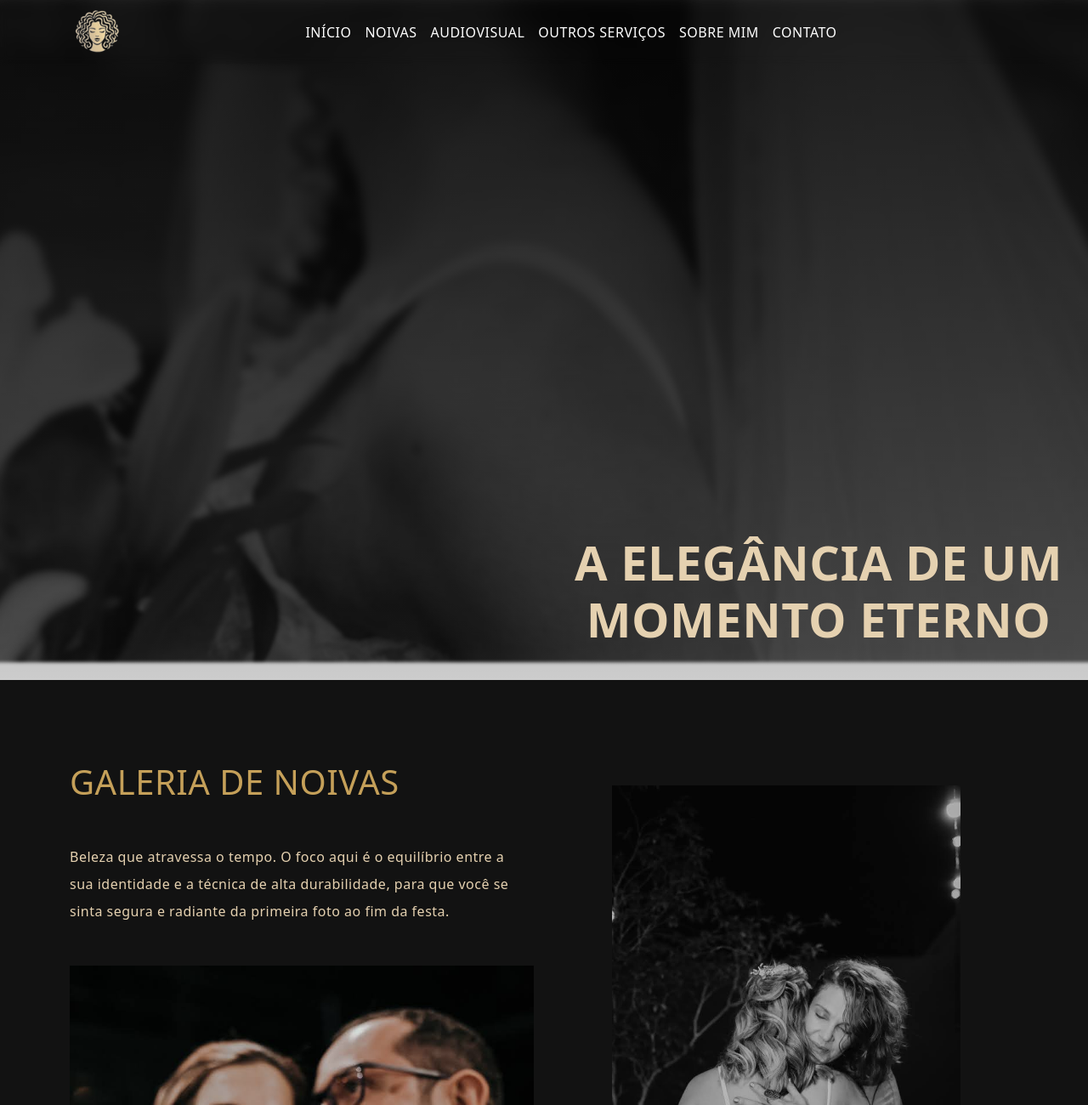
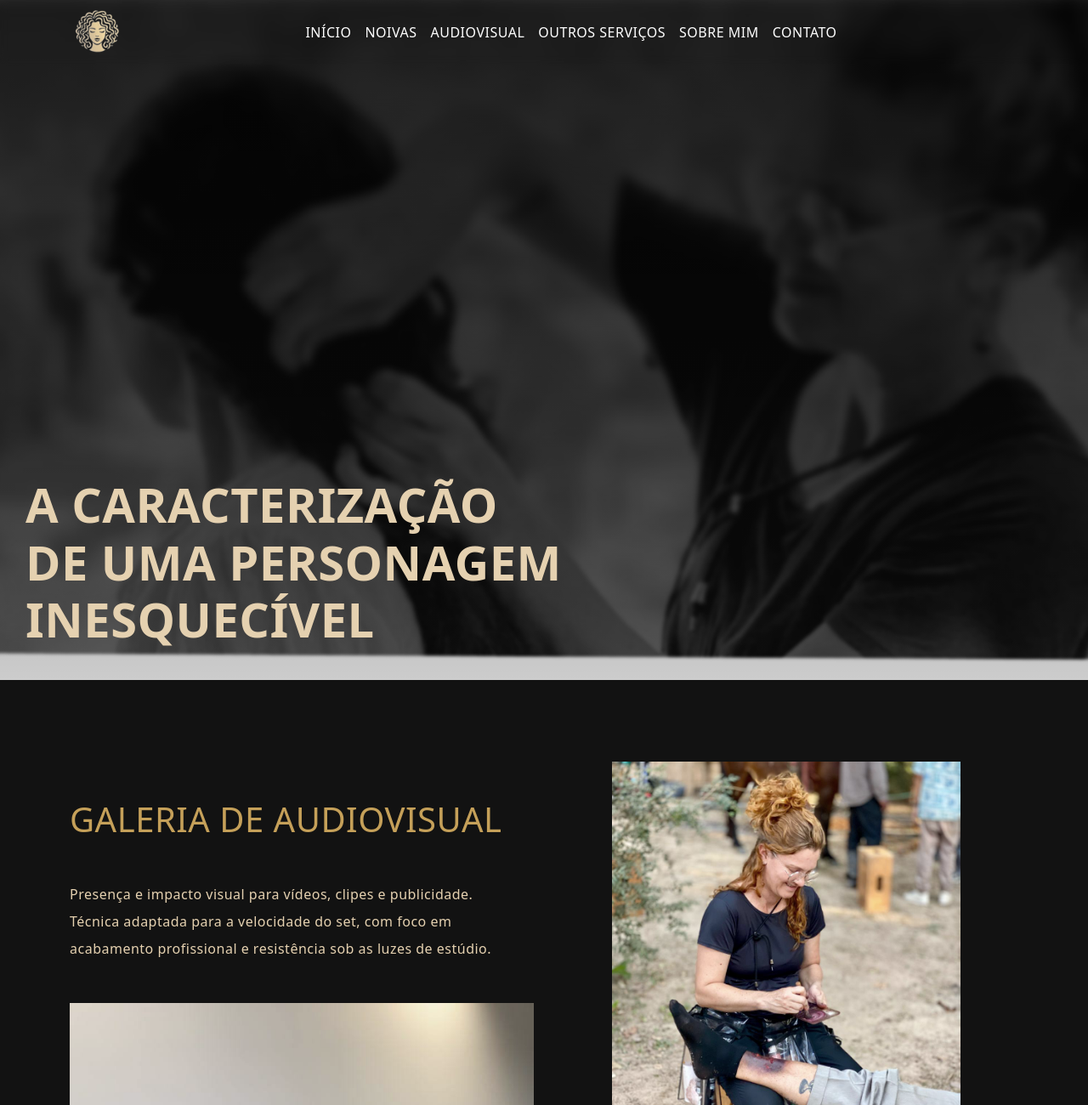
Before and after one commit to carlossfelipe/camilalee, a React (Vite) app in the folder crocodila-lee/: page /audiovisual in a window 1280 px wide. Shown: the top 1300 px of the page at 85% size. Built offline with nearby package versions, Linux system fonts and the light colour scheme.

Commit message:
finalizado a pagira de cinema

```diff
--- a/crocodila-lee/package.json
+++ b/crocodila-lee/package.json
@@ -12,7 +12,8 @@
   "dependencies": {
     "bootstrap": "^5.3.8",
     "react": "^19.2.5",
-    "react-dom": "^19.2.5"
+    "react-dom": "^19.2.5",
+    "react-router-dom": "^7.17.0"
   },
   "devDependencies": {
     "@eslint/js": "^10.0.1",
--- /dev/null
+++ b/crocodila-lee/src/App.jsx
@@ -0,0 +1,19 @@
+import { BrowserRouter, Routes, Route } from "react-router-dom";
+import Home from "./pages/home/Home";
+import Noivas from "./pages/noivas/Noivas";
+import Cinema from "./pages/cinema/Cinema";
+
+export default function App() {
+  return (
+    <BrowserRouter>
+      <Routes>
+        <Route path="/" element={<Home />} />
+        <Route path="/noivas" element={<Noivas />} />
+        <Route path="/audiovisual" element={<Cinema />} />
+        <Route path="/servicos" element={<h1>serviços</h1>} />
+        <Route path="/sobre" element={<h1>sobre</h1>} />
+        <Route path="/contato" element={<h1>contato</h1>} />
+      </Routes>
+    </BrowserRouter>
+  );
+}
--- a/crocodila-lee/src/components/Navbar.jsx
+++ b/crocodila-lee/src/components/Navbar.jsx
@@ -1,5 +1,6 @@
 import "./Navbar.css";
 import banner from "../assets/Logo/Mask_group-removebg-preview.png";
+import { Link } from "react-router-dom";
 
 function Navbar() {
   return (
@@ -20,34 +21,39 @@ function Navbar() {
         >
           <ul className="navbar-nav">
             <li className="nav-item">
-              <a className="nav-link" href="#">
+              <Link to="/" className="nav-link">
                 INÍCIO
-              </a>
+              </Link>
             </li>
+
             <li className="nav-item">
-              <a className="nav-link" href="#">
+              <Link to="/noivas" className="nav-link">
                 NOIVAS
-              </a>
+              </Link>
             </li>
+
             <li className="nav-item">
-              <a className="nav-link" href="#">
+              <Link to="/audiovisual" className="nav-link">
                 AUDIOVISUAL
-              </a>
+              </Link>
             </li>
-            <li class="nav-item">
-              <a class="nav-link" href="#">
+
+            <li className="nav-item">
+              <Link to="/servicos" className="nav-link">
                 OUTROS SERVIÇOS
-              </a>
+              </Link>
             </li>
+
             <li className="nav-item">
-              <a className="nav-link" href="#">
+              <Link to="/sobre" className="nav-link">
                 SOBRE MIM
-              </a>
+              </Link>
             </li>
+
             <li className="nav-item">
-              <a className="nav-link" href="#">
+              <Link to="/contato" className="nav-link">
                 CONTATO
-              </a>
+              </Link>
             </li>
           </ul>
         </div>
--- a/crocodila-lee/src/main.jsx
+++ b/crocodila-lee/src/main.jsx
@@ -1,7 +1,7 @@
 import { StrictMode } from "react";
 import { createRoot } from "react-dom/client";
-import Home from "./pages/home/Home";
-import Noivas from './pages/noivas/Noivas'
+
+import App from './App'
 
 import "bootstrap/dist/css/bootstrap.min.css";
 import "bootstrap/dist/js/bootstrap.bundle.min.js";
@@ -10,6 +10,6 @@ import "../style.css"
 
 createRoot(document.getElementById("root")).render(
   <StrictMode>
-    <Noivas />
+    <App />
   </StrictMode>,
 );
--- /dev/null
+++ b/crocodila-lee/src/pages/cinema/Cinema.jsx
@@ -0,0 +1,18 @@
+import Footer from "../../components/Footer";
+import Navbar from "../../components/navbar";
+import CinemaHeader from "./components/CinemaHeader";
+import CinemaSection from "./components/CinemaSection";
+import banner from "../../assets/Logo/audiovisual_banner.jpg";
+
+function Noivas() {
+  return (
+    <>
+      <Navbar />
+      <CinemaHeader banner={banner} />
+      <CinemaSection/>
+      <Footer />
+    </>
+  );
+}
+
+export default Noivas;
--- /dev/null
+++ b/crocodila-lee/src/pages/cinema/components/CinemaHeader.jsx
@@ -0,0 +1,30 @@
+function NoivasHeader({ banner }) {
+  return (
+    <header
+      className="hero-section d-flex align-items-center justify-content-center text-center"
+      style={{
+        background: `linear-gradient(rgba(0,0,0,0.7), rgba(0,0,0,0.2)), url(${banner})`,
+        backgroundAttachment: "fixed",
+      }}
+    >
+      <div className="hero-content">
+        <h1
+          className="display-4 fw-bold gold-text1"
+          style={{
+            position: "absolute",
+            left: 30,
+            bottom: 30,
+            whiteSpace: "pre-line",
+            textAlign: "left",
+          }}
+        >
+          A CARACTERIZAÇÃO <br />
+          DE UMA PERSONAGEM <br />
+          INESQUECÍVEL
+        </h1>
+      </div>
+    </header>
+  );
+}
+
+export default NoivasHeader;
--- /dev/null
+++ b/crocodila-lee/src/pages/cinema/components/CinemaSection.jsx
@@ -0,0 +1,126 @@
+import nv1 from "../../../assets/Cinema/09667bb7-12e8-4780-8acf-44099d826948.jpg";
+import nv2 from "../../../assets/Cinema/0d206f2f-617d-4923-af54-323620b55e5b.jpg";
+import nv3 from "../../../assets/Cinema/1bbf3c97-5256-4e96-b15e-ce8fbf774a69.jpg";
+import nv4 from "../../../assets/Cinema/1C904EEC-D026-4BD1-8E8E-F9614DF047D3.JPG";
+import nv5 from "../../../assets/Cinema/29273eee-0f06-441a-924e-4ac179ae24e1.jpg";
+import nv6 from "../../../assets/Cinema/29cec018-aa55-48d9-b5a0-87dbeb1a5085.jpg";
+import nv7 from "../../../assets/Cinema/2d6cf5d9-c7f9-48b5-8b13-f16d2ef8a254.jpg";
+import nv8 from "../../../assets/Cinema/50defdda-1f2f-4c48-85f2-d1e629535577.jpg";
+import nv9 from "../../../assets/Cinema/56248ef8-41ed-4071-8ed2-06603f9538ea.jpg";
+import nv10 from "../../../assets/Cinema/6391746c-a7ba-44b0-ad3f-963a7bc41741.jpg";
+import nv11 from "../../../assets/Cinema/79b9f521-a2ec-40f3-93dc-4d937210bfb5.jpg";
+import nv12 from "../../../assets/Cinema/829a512e-60ea-4f57-9524-bb0eb4cd9e93.jpg";
+import nv13 from "../../../assets/Cinema/858c682c-9956-4960-b2fe-d61676562028.jpg";
+import nv14 from "../../../assets/Cinema/8cc5ab95-c887-4b8d-9e48-346af398b838.jpg";
+import nv15 from "../../../assets/Cinema/974fecc7-76f6-4179-9d38-dd07bf4b205f.jpg";
+import nv16 from "../../../assets/Cinema/d1910cf2-ec66-4aa5-a440-8b3ef7cf509e.jpg";
+import VoltarParaCima from "../../../components/VoltarParaCima";
+
+export default function CinemaSection() {
+  return (
+    <section className="py-5 section-dark snap-section">
+      <div className="container py-5">
+        <div className="row align-items-center">
+          <div className="col-12 col-md-6 mb-4 mb-md-0">
+            <h1 className="gold-text2 mb-5">GALERIA DE AUDIOVISUAL</h1>
+
+            <p className="lead-text lh-lg fw-light mt-4 mt-md-0 me-md-4 mb-5">
+              Presença e impacto visual para vídeos, clipes e publicidade.
+              Técnica adaptada para a velocidade do set, com foco em acabamento
+              profissional e resistência sob as luzes de estúdio.
+            </p>
+
+            <img src={nv1} alt="" className="img-fluid" />
+          </div>
+
+          <div className="col-12 col-md-6 d-flex flex-column align-items-center">
+            <img src={nv2} alt="" className="img-fluid mb-4 w-75" />
+            <img src={nv3} alt="" className="img-fluid w-100" />
+          </div>
+
+          <div className="col-12 mt-4">
+            <div className="d-flex justify-content-center gap-3 flex-wrap">
+              <img
+                src={nv4}
+                alt=""
+                className="img-fluid"
+                style={{ maxWidth: "100%", width: "50%", height: "auto" }}
+              />
+              <img
+                src={nv5}
+                alt=""
+                className="img-fluid"
+                style={{ maxWidth: "100%", width: "20%", height: "auto" }}
+              />
+            </div>
+          </div>
+        </div>
+        <div className="col-12 mt-4">
+          <div className="row g-2">
+            <div className="col-12 col-md-6 d-flex flex-column">
+              <img
+                src={nv6}
+                alt=""
+                className="img-fluid mb-2 align-self-start"
+              />
+
+              <img src={nv7} alt="" className="img-fluid " />
+            </div>
+
+            <div className="col-12 col-md-6 d-flex flex-column ">
+              <img src={nv8} alt="" className="img-fluid mb-2 " />
+
+              <img src={nv9} alt="" className="img-fluid align-self-start" />
+            </div>
+
+            <div className="col-12 d-flex  gap-2 my-2">
+              <img
+                src={nv10}
+                alt=""
+                className="img-fluid"
+                style={{ width: "40%" }}
+              />
+
+              <img
+                src={nv11}
+                alt=""
+                className="img-fluid"
+                style={{ width: "50%" }}
+              />
+            </div>
+
+            <div className="col-12 col-md-6 d-flex flex-column">
+              <img src={nv12} alt="" className="img-fluid mb-2 " />
+
+              <img src={nv13} alt="" className="img-fluid " />
+            </div>
+
+            <div className="col-12 col-md-6 d-flex flex-column">
+              <img
+                src={nv14}
+                alt=""
+                className="img-fluid mb-2 align-self-end"
+              />
+
+              <img src={nv15} alt="" className="img-fluid align-self-start" />
+            </div>
+
+            <div className="col-12 d-flex justify-content-center mt-2">
+              <img
+                src={nv16}
+                alt=""
+                className="img-fluid"
+                style={{ width: "80%" }}
+              />
+            </div>
+          </div>
+        </div>
+      </div>
+      <div className="container">
+        <div className="d-flex justify-content-end">
+          <VoltarParaCima />
+        </div>
+      </div>
+    </section>
+  );
+}
--- a/crocodila-lee/src/pages/home/components/HomeCinema.jsx
+++ b/crocodila-lee/src/pages/home/components/HomeCinema.jsx
@@ -1,3 +1,4 @@
+import { Link } from 'react-router-dom';
 import cinema1 from '../../../assets/Cinema/ae328d6e-a15c-40b8-b739-45bc088aaf03.jpg'
 import cinema2 from "../../../assets/Cinema/6391746c-a7ba-44b0-ad3f-963a7bc41741.jpg"
 
@@ -26,9 +27,9 @@ function HomeCinema() {
           <span className="gold-text1">
             Caracterização e efeitos para produções cinematográficas
           </span>
-          <a href="#" className="btn btn-link-gold mb-3">
+          <Link to="/audiovisual" className="btn btn-link-gold mb-3">
             Ver mais trabalhos →
-          </a>
+          </Link>
         </div>
       </div>
     </section>
--- a/crocodila-lee/src/pages/home/components/HomeNoivas.jsx
+++ b/crocodila-lee/src/pages/home/components/HomeNoivas.jsx
@@ -1,4 +1,5 @@
 import { useMemo } from "react";
+import { Link } from "react-router-dom";
 
 import foto1 from "../../../assets/Noivas/IMG_7068.JPG";
 import foto2 from "../../../assets/Noivas/Aline_amp_Gabriel-156_Original.jpg";
@@ -37,9 +38,9 @@ function HomeNoivas() {
           <span className="gold-text1">
             Beleza atemporal para o dia mais inesquecível
           </span>
-          <a href="#" className="btn btn-link-gold mb-3">
+          <Link to="/noivas" className="btn btn-link-gold mb-3">
             Ver mais fotos →
-          </a>
+          </Link>
         </div>
       </div>
     </section>
```
Also changed, not shown: 1 other file (tests, documents, lock files or other folders).
